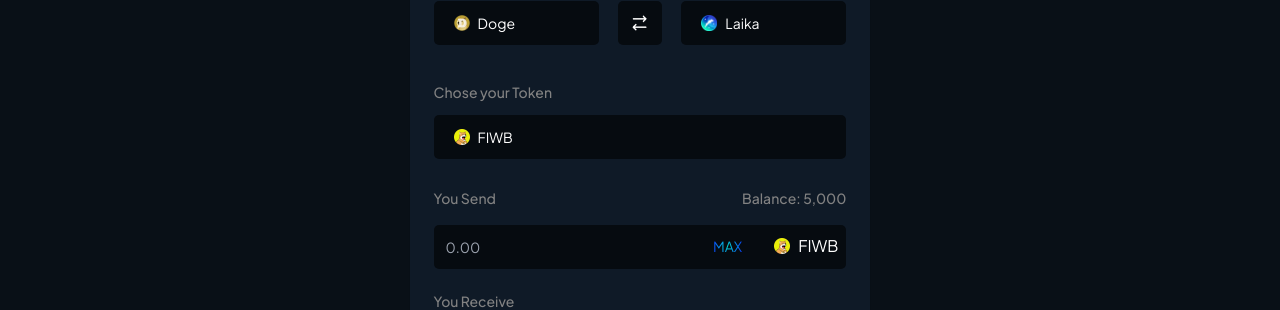
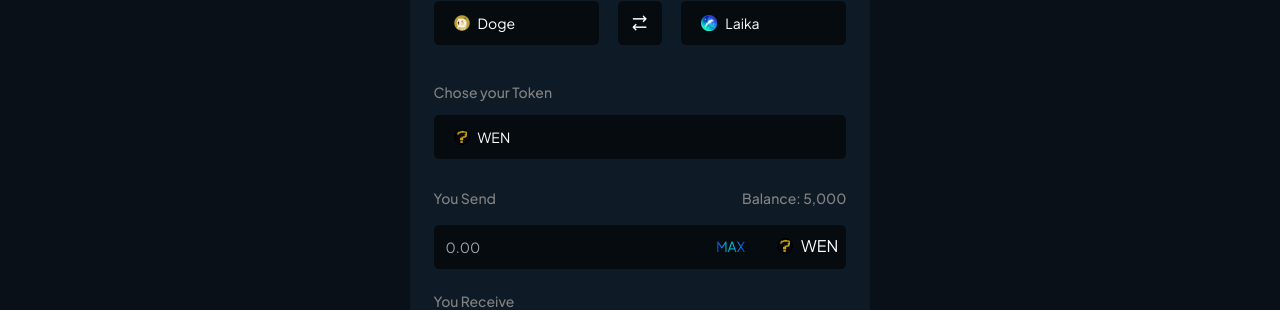
Before and after one commit to AbdurRehman1312/Laika_website, a React (Vite) app: page /bridge in a window 1280 px wide. Shown: the part 1077-1387 px from the top of the page. Built offline with nearby package versions, Linux system fonts and the light colour scheme.

Commit message:
bridge swap functionality

```diff
--- a/src/components/TabsDemo.jsx
+++ b/src/components/TabsDemo.jsx
@@ -30,12 +30,7 @@ export function TabsDemo() {
     { id: 'sol', name: 'Solana', image: images.sol },
     { id: 'dogechain', name: 'Dogechain', image: images.dogechain },
     { id: 'base', name: 'Base', image: images.base },
-    { id: 'shib', name: 'Shibarium', image: images.shib },
-  ]);
-  const [activeTab, setActiveTab] = useState('bridge');
-  const [selectedOption1, setSelectedOption1] = useState(coins[0].id);
-  const [selectedOption2, setSelectedOption2] = useState(coins[1].id);
-  const [token, setToken] = useState([
+    { id: 'Shibarium', name: 'Shibarium', image: images.shib },
     { id: 'wen', name: 'WEN', image: images.wen },
     { id: 'fiwb', name: 'FIWB', image: images.fiwb },
     { id: 'dbit', name: 'DBIT', image: images.dbit },
@@ -49,86 +44,117 @@ export function TabsDemo() {
     { id: 'wif', name: 'WIF', image: images.wif },
     { id: 'usdt', name: 'USDT', image: images.usdt },
     { id: 'usdc', name: 'USDC', image: images.usdc },
-    { id: 'doge', name: 'Doge', image: images.dogecoin },
     { id: 'pepe', name: 'PEPE', image: images.pepe },
     { id: 'shib', name: 'SHIB', image: images.shib },
     { id: 'bonetoken', name: 'Bone', image: images.bonetoken },
     { id: 'toshi', name: 'Toshi', image: images.toshi },
     { id: 'brett', name: 'Brett', image: images.brett },
     { id: 'degen', name: 'Degen', image: images.degen },
-
   ]);
-  const [selectedOption3, setSelectedOption3] = useState(token[1].id);
+  const [activeTab, setActiveTab] = useState('bridge');
+  const [selectedOption1, setSelectedOption1] = useState(coins[0].id);
+  const [selectedOption2, setSelectedOption2] = useState(coins[1].id);
+  const [tokenSelectOptions, setTokenSelectOptions] = useState([
+    { id: 'wen', name: 'WEN', image: images.wen },
+    { id: 'fiwb', name: 'FIWB', image: images.fiwb },
+    { id: 'dbit', name: 'DBIT', image: images.dbit },
+    { id: 'dnld', name: 'DNLD', image: images.dnld },
+    { id: 'wufi', name: 'WUFI', image: images.wufi },
+    { id: 'dogi', name: 'DOGI', image: images.dogi },
+    { id: '$hub', name: '$HUB', image: images.$hub },
+    { id: 'dfat', name: 'DFAT', image: images.dfat },
+    { id: 'bonk', name: 'BONK', image: images.bonk },
+    { id: 'slerf', name: 'SLERF', image: images.slerf },
+    { id: 'wif', name: 'WIF', image: images.wif },
+    { id: 'usdt', name: 'USDT', image: images.usdt },
+    { id: 'usdc', name: 'USDC', image: images.usdc },
+    { id: 'pepe', name: 'PEPE', image: images.pepe },
+    { id: 'shib', name: 'SHIB', image: images.shib },
+    { id: 'bonetoken', name: 'Bone', image: images.bonetoken },
+    { id: 'toshi', name: 'Toshi', image: images.toshi },
+    { id: 'brett', name: 'Brett', image: images.brett },
+    { id: 'degen', name: 'Degen', image: images.degen },]);
+  const [selectedOption3, setSelectedOption3] = useState(tokenSelectOptions[0].id);
   const [secondSelectOptions, setSecondSelectOptions] = useState(coins);
   const [secondFirstOptions, setFirstSelectOptions] = useState(coins);
-  const [tokenSelectOptions, setTokenSelectOptions] = useState(token);
+
   const [showPopup, setShowPopup] = useState(false);
 
   const getCoinDetails = (id) => coins.find(coin => coin.id === id);
-  const getTokenDetails = (id) => token.find(tokens => tokens.id === id);
   useEffect(() => {
-    // Check if the selected option in the first select is not 'laika'
     if (selectedOption1 !== 'laika') {
       // Set the second select to only show 'Laïka'
       setSecondSelectOptions(coins.filter(coin => coin.id === 'laika'));
-      setFirstSelectOptions(coins.filter(coin => coin.id !== 'laika'))
+      setFirstSelectOptions(coins.filter(coin => coin.id !== 'laika' & coin.id !== 'wen' & coin.id !== 'fiwb' & coin.id !== 'dbit'
+        & coin.id !== 'dnld' & coin.id !== 'wufi' & coin.id !== 'dogi' & coin.id !== '$hub' & coin.id !== 'dfat' & coin.id !== 'bonk' & coin.id !== 'slerf'
+        & coin.id !== 'wif' & coin.id !== 'usdt' & coin.id !== 'usdc'
+        & coin.id !== 'pepe' & coin.id !== 'shib' & coin.id !== 'bonetoken' & coin.id !== 'toshi' & coin.id !== 'brett' & coin.id !== 'degen'));
+
     } else {
       // Otherwise, show all options
-      setSecondSelectOptions(coins.filter(coin => coin.id !== 'laika'));
+      setSecondSelectOptions(coins.filter(coin => coin.id !== 'laika' & coin.id !== 'wen' & coin.id !== 'fiwb' & coin.id !== 'dbit'
+        & coin.id !== 'dnld' & coin.id !== 'wufi' & coin.id !== 'dogi' & coin.id !== '$hub' & coin.id !== 'dfat' & coin.id !== 'bonk' & coin.id !== 'slerf'
+        & coin.id !== 'wif' & coin.id !== 'usdt' & coin.id !== 'usdc'
+        & coin.id !== 'pepe' & coin.id !== 'shib' & coin.id !== 'bonetoken' & coin.id !== 'toshi' & coin.id !== 'brett' & coin.id !== 'degen'));
       setFirstSelectOptions(coins.filter(coin => coin.id === 'laika'))
     }
-  }, [selectedOption1, coins]);
-
-  useEffect(() => {
 
     if (selectedOption1 == 'doge' || selectedOption2 == 'doge') {
-    setTokenSelectOptions(token.filter(tokens => (tokens.id !== 'bonk' & tokens.id !== 'slerf'
-       & tokens.id !== 'wif' & tokens.id !== 'usdt' & tokens.id !== 'usdc' & tokens.id !== 'doge'
-        & tokens.id !== 'pepe'& tokens.id !== 'shib' & tokens.id !== 'bonetoken' & tokens.id !== 'toshi' & tokens.id !== 'brett' & tokens.id !== 'degen') ));
+      setTokenSelectOptions(coins.filter(coin => (coin.id !== 'laika' & coin.id !== 'eth' & coin.id !== 'sol' & coin.id !== 'dogechain'
+        & coin.id !== 'base' & coin.id !== 'Shibarium' & coin.id !== 'bonk' & coin.id !== 'slerf'
+        & coin.id !== 'wif' & coin.id !== 'usdt' & coin.id !== 'usdc' & coin.id !== 'doge'
+        & coin.id !== 'pepe' & coin.id !== 'shib' & coin.id !== 'bonetoken' & coin.id !== 'toshi' & coin.id !== 'brett' & coin.id !== 'degen')));
     }
 
-    else if (selectedOption1 == 'eth'  || selectedOption2 == 'eth') {
+    else if (selectedOption1 == 'eth' || selectedOption2 == 'eth') {
 
-      setTokenSelectOptions(token.filter(tokens => ( tokens.id !== 'wen' & tokens.id !== 'fiwb' & tokens.id !== 'dbit'
-    & tokens.id !== 'dnld' & tokens.id !== 'wufi' & tokens.id !== 'dogi' & tokens.id !== '$hub' & tokens.id !== 'dfat'  & tokens.id !== 'bonk' & tokens.id !== 'slerf'
-       & tokens.id !== 'wif' & tokens.id !== 'doge'  & tokens.id !== 'toshi' & tokens.id !== 'brett' & tokens.id !== 'degen') ));
+      setTokenSelectOptions(coins.filter(coin => (coin.id !== 'laika' & coin.id !== 'eth' & coin.id !== 'sol' & coin.id !== 'dogechain'
+        & coin.id !== 'base' & coin.id !== 'Shibarium' & coin.id !== 'wen' & coin.id !== 'fiwb' & coin.id !== 'dbit'
+        & coin.id !== 'dnld' & coin.id !== 'wufi' & coin.id !== 'dogi' & coin.id !== '$hub' & coin.id !== 'dfat' & coin.id !== 'bonk' & coin.id !== 'slerf'
+        & coin.id !== 'wif' & coin.id !== 'doge' & coin.id !== 'toshi' & coin.id !== 'brett' & coin.id !== 'degen')));
     }
 
     else if (selectedOption1 == 'sol' || selectedOption2 == 'sol') {
 
-      setTokenSelectOptions(token.filter(tokens => ( tokens.id !== 'wen' & tokens.id !== 'fiwb' & tokens.id !== 'dbit'
-    & tokens.id !== 'dnld' & tokens.id !== 'wufi' & tokens.id !== 'dogi' & tokens.id !== '$hub' & tokens.id !== 'dfat' & tokens.id !== 'doge'  & tokens.id !== 'toshi' & tokens.id !== 'brett' & tokens.id !== 'degen' & tokens.id !== 'pepe'& tokens.id !== 'shib' & tokens.id !== 'bonetoken') ));
+      setTokenSelectOptions(coins.filter(coin => (coin.id !== 'laika' & coin.id !== 'eth' & coin.id !== 'sol' & coin.id !== 'dogechain'
+        & coin.id !== 'base' & coin.id !== 'Shibarium' & coin.id !== 'wen' & coin.id !== 'fiwb' & coin.id !== 'dbit'
+        & coin.id !== 'dnld' & coin.id !== 'wufi' & coin.id !== 'dogi' & coin.id !== '$hub' & coin.id !== 'dfat' & coin.id !== 'doge' & coin.id !== 'toshi' & coin.id !== 'brett' & coin.id !== 'degen' & coin.id !== 'pepe' & coin.id !== 'shib' & coin.id !== 'bonetoken')));
     }
 
     else if (selectedOption1 == 'dogechain' || selectedOption2 == 'dogechain') {
 
-      setTokenSelectOptions(token.filter(tokens => ( tokens.id !== 'bonk' & tokens.id !== 'slerf'
-      & tokens.id !== 'wif' & tokens.id !== 'usdt' & tokens.id !== 'usdc' &tokens.id !== 'wen' & tokens.id !== 'fiwb' & tokens.id !== 'dbit'
-    & tokens.id !== 'dnld' & tokens.id !== 'wufi' & tokens.id !== 'dogi' & tokens.id !== '$hub' & tokens.id !== 'dfat' & tokens.id !== 'toshi' & tokens.id !== 'brett' & tokens.id !== 'degen' & tokens.id !== 'pepe'& tokens.id !== 'shib' & tokens.id !== 'bonetoken') ));
+      setTokenSelectOptions(coins.filter(coin => (coin.id !== 'laika' & coin.id !== 'eth' & coin.id !== 'sol' & coin.id !== 'dogechain'
+        & coin.id !== 'base' & coin.id !== 'Shibarium' & coin.id !== 'bonk' & coin.id !== 'slerf'
+        & coin.id !== 'wif' & coin.id !== 'usdt' & coin.id !== 'usdc' & coin.id !== 'wen' & coin.id !== 'fiwb' & coin.id !== 'dbit'
+        & coin.id !== 'dnld' & coin.id !== 'wufi' & coin.id !== 'dogi' & coin.id !== '$hub' & coin.id !== 'dfat' & coin.id !== 'toshi' & coin.id !== 'brett' & coin.id !== 'degen' & coin.id !== 'pepe' & coin.id !== 'shib' & coin.id !== 'bonetoken')));
     }
 
     else if (selectedOption1 == 'base' || selectedOption2 == 'base') {
 
-      setTokenSelectOptions(token.filter(tokens => ( tokens.id !== 'bonk' & tokens.id !== 'slerf'
-      & tokens.id !== 'wif' & tokens.id !== 'usdt' & tokens.id !== 'usdc' &tokens.id !== 'wen' & tokens.id !== 'fiwb' & tokens.id !== 'dbit'
-    & tokens.id !== 'dnld' & tokens.id !== 'wufi' & tokens.id !== 'dogi' & tokens.id !== '$hub' & tokens.id !== 'dfat' & tokens.id !== 'doge' & tokens.id !== 'pepe'& tokens.id !== 'shib' & tokens.id !== 'bonetoken') ));
+      setTokenSelectOptions(coins.filter(coin => (coin.id !== 'laika' & coin.id !== 'eth' & coin.id !== 'sol' & coin.id !== 'dogechain'
+        & coin.id !== 'base' & coin.id !== 'Shibarium' & coin.id !== 'bonk' & coin.id !== 'slerf'
+        & coin.id !== 'wif' & coin.id !== 'usdt' & coin.id !== 'usdc' & coin.id !== 'wen' & coin.id !== 'fiwb' & coin.id !== 'dbit'
+        & coin.id !== 'dnld' & coin.id !== 'wufi' & coin.id !== 'dogi' & coin.id !== '$hub' & coin.id !== 'dfat' & coin.id !== 'doge' & coin.id !== 'pepe' & coin.id !== 'shib' & coin.id !== 'bonetoken')));
     }
 
-    else if (selectedOption1 == 'shib' || selectedOption2 == 'shib') {
+    else if (selectedOption1 == 'Shibarium' || selectedOption2 == 'Shibarium') {
 
-      setTokenSelectOptions(token.filter(tokens => ( tokens.id !== 'bonk' & tokens.id !== 'slerf'
-      & tokens.id !== 'wif' & tokens.id !== 'usdt' & tokens.id !== 'usdc' &tokens.id !== 'wen' & tokens.id !== 'fiwb' & tokens.id !== 'dbit'
-    & tokens.id !== 'dnld' & tokens.id !== 'wufi' & tokens.id !== 'dogi' & tokens.id !== '$hub' & tokens.id !== 'dfat' & tokens.id !== 'doge' & tokens.id !== 'toshi' & tokens.id !== 'brett' & tokens.id !== 'degen'  & tokens.id !== 'pepe'& tokens.id !== 'shib' ) ));
+      setTokenSelectOptions(coins.filter(coin => (coin.id !== 'laika' & coin.id !== 'eth' & coin.id !== 'sol' & coin.id !== 'dogechain'
+        & coin.id !== 'base' & coin.id !== 'Shibarium' & coin.id !== 'bonk' & coin.id !== 'slerf'
+        & coin.id !== 'wif' & coin.id !== 'usdt' & coin.id !== 'usdc' & coin.id !== 'wen' & coin.id !== 'fiwb' & coin.id !== 'dbit'
+        & coin.id !== 'dnld' & coin.id !== 'wufi' & coin.id !== 'dogi' & coin.id !== '$hub' & coin.id !== 'dfat' & coin.id !== 'doge' & coin.id !== 'toshi' & coin.id !== 'brett' & coin.id !== 'degen' & coin.id !== 'pepe' & coin.id !== 'shib')));
     }
-    else{
-      setTokenSelectOptions(token)
-    }
-  }, [selectedOption1,selectedOption2,  selectedOption3, token]);
+  }, [selectedOption1, selectedOption2, coins]);
+
+  const [selectedOption4, setSelectedOption4] = useState(coins.find(coin => coin.id === 'laika').id);
 
   const swapCoins = () => {
     let temp = selectedOption1;
+    let temp2 = selectedOption3;
     setSelectedOption1(selectedOption2);
     setSelectedOption2(temp);
+    setSelectedOption3(selectedOption4);
+    setSelectedOption4(temp2);
   };
 
   const renderPopup = () => {
@@ -137,7 +163,8 @@ export function TabsDemo() {
 
   const coin1Details = getCoinDetails(selectedOption1);
   const coin2Details = getCoinDetails(selectedOption2);
-  const tokenDetails = getTokenDetails(selectedOption3);
+  const coin3Details = getCoinDetails(selectedOption4);
+  const tokenDetails = getCoinDetails(selectedOption3);
 
   function closePopup() {
     setShowPopup(false);
@@ -273,7 +300,7 @@ export function TabsDemo() {
                 <div className="relative mt-3">
                   <input type="number" disabled className="w-full appearance-none bg-[#060b10] border-0 text-sm focus:outline-none py-3 px-3 rounded-[5px]" placeholder="0.00" />
                   <div className="flex items-center gap-3 absolute top-3 right-2">
-                    <img src={coin2Details.image} alt={coin2Details.name} className="w-4 h-4" />
+                    <img src={coin3Details.image} alt={coin3Details.name} className="w-4 h-4" />
                   </div>
                 </div>
                 {/* <div className="pt-6">
```
Lines whose indentation alone changed are shown as unchanged.
